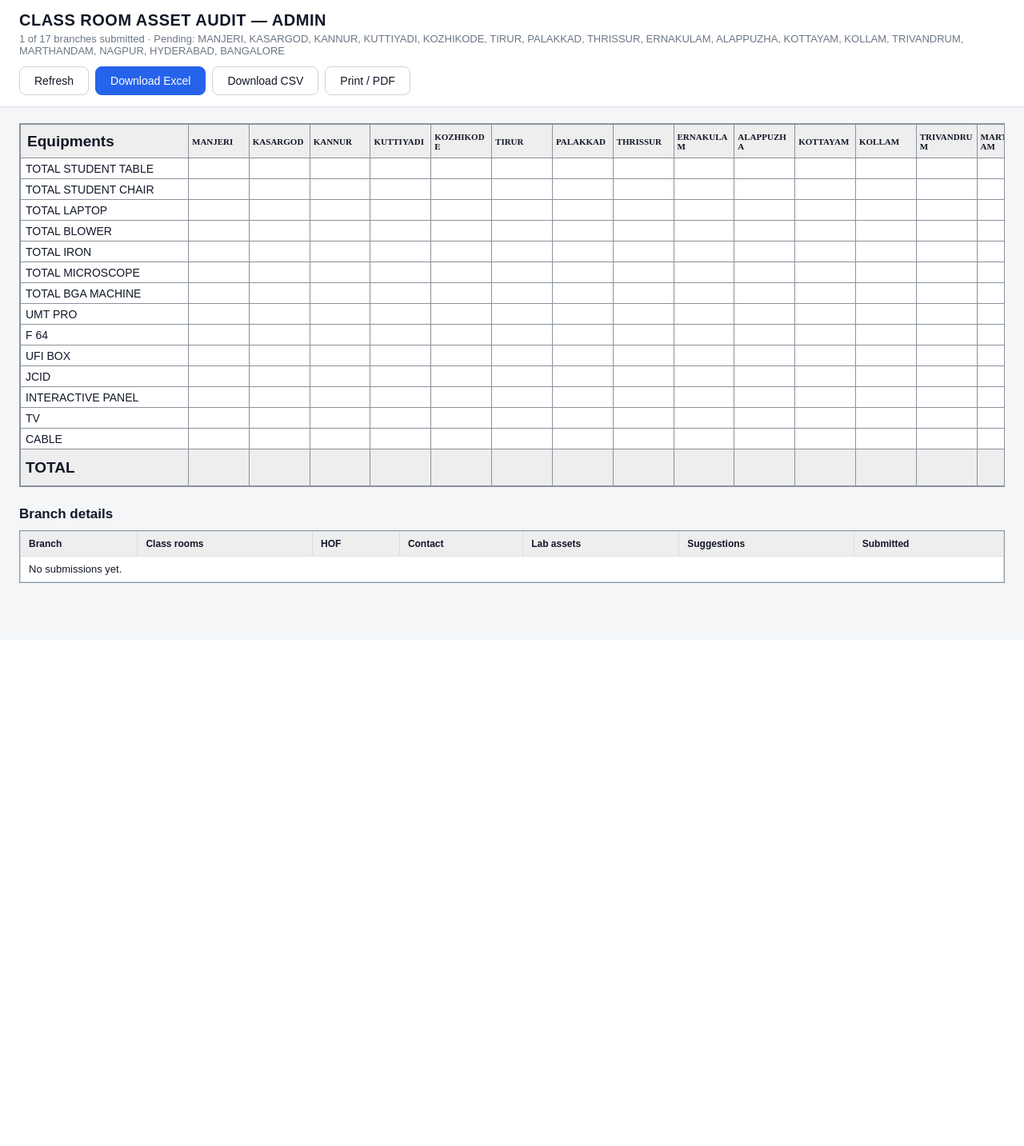
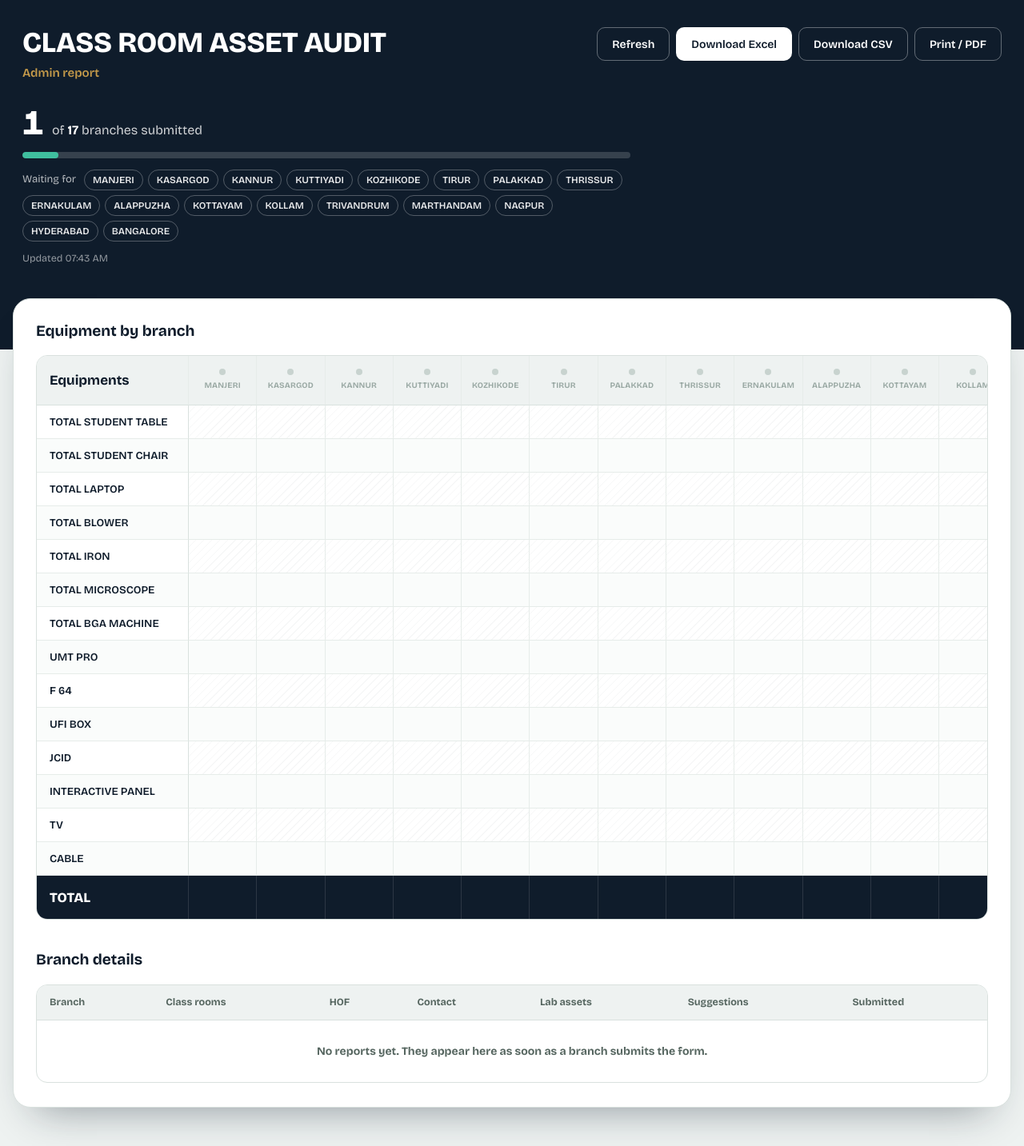
Before and after one commit to magnusda01-ship-it/CLASS-ROOM-ASSET-AUDIT, a Flask app: page /admin in a window 1280 px wide. Shown: the whole page at 80% size. Before the commit the page ends 729 px from the top, so only its background shows below. Run offline with Flask 3, Linux system fonts and the light colour scheme; tables that the repository leaves empty hold one stand-in row (values such as "Sample post"); lists and menus that the app fills with data are empty.

Commit message:
Deploy current asset audit app
Co-authored-by: Copilot <223556219+Copilot@users.noreply.github.com>

```diff
--- a/asset_audit/asset_audit/asset_audit/app.py
+++ b/asset_audit/asset_audit/asset_audit/app.py
@@ -11,7 +11,11 @@ from functools import wraps
 from flask import Flask, Response, jsonify, render_template, request, send_file
 
 app = Flask(__name__)
-DB = os.path.join(os.path.dirname(os.path.abspath(__file__)), "audit.db")
+# On Render, set DATABASE_PATH to a file on a persistent disk (e.g. /var/data/audit.db)
+# so the data survives restarts and redeploys.
+DB = os.environ.get("DATABASE_PATH") or os.path.join(
+    os.path.dirname(os.path.abspath(__file__)), "audit.db"
+)
 
 # Set ADMIN_PASSWORD in the environment to protect the admin window.
 # If it is not set, the admin window is open (fine for local testing only).
--- a/asset_audit/asset_audit/asset_audit/requirements.txt
+++ b/asset_audit/asset_audit/asset_audit/requirements.txt
@@ -1,2 +1,3 @@
 flask>=3.0
 openpyxl>=3.1
+gunicorn>=22.0
--- /dev/null
+++ b/asset_audit/asset_audit/asset_audit/static/admin.css
@@ -0,0 +1,157 @@
+:root {
+  --ink: #0f1c2b;
+  --board: #0b6b57;
+  --board-tint: #e8f4f0;
+  --mist: #eef2f1;
+  --paper: #ffffff;
+  --line: #d9e1de;
+  --soft: #e6ece9;
+  --muted: #566660;
+  --faint: #9aa9a4;
+  --brass: #c49a4a;
+  --alert: #b3261e;
+}
+
+* { box-sizing: border-box; }
+
+body {
+  margin: 0;
+  background: var(--mist);
+  color: var(--ink);
+  font-family: "Bricolage Grotesque", system-ui, -apple-system, "Segoe UI", Arial, sans-serif;
+  font-size: 15px;
+  line-height: 1.5;
+  -webkit-font-smoothing: antialiased;
+}
+
+/* ---------------------------------------------------------- header band */
+.hero { background: var(--ink); color: #fff; padding: 34px 28px 104px; }
+.hero-inner { max-width: 1700px; margin: 0 auto; }
+.top { display: flex; justify-content: space-between; align-items: flex-start; gap: 20px; flex-wrap: wrap; }
+.hero h1 { margin: 0; font-size: clamp(26px, 3.4vw, 36px); font-weight: 800; line-height: 1.1; letter-spacing: -0.01em; }
+.subtitle { margin: 6px 0 0; color: var(--brass); font-size: 15px; font-weight: 600; }
+
+.toolbar { display: flex; gap: 8px; flex-wrap: wrap; }
+.btn {
+  font: inherit; font-size: 14px; font-weight: 600;
+  height: 42px; padding: 0 18px; border-radius: 10px; cursor: pointer;
+  display: inline-flex; align-items: center; text-decoration: none;
+  border: 1.5px solid transparent; transition: background-color .15s, border-color .15s;
+}
+.btn-solid { background: #fff; color: var(--ink); }
+.btn-solid:hover { background: var(--board-tint); }
+.btn-line { background: transparent; color: #fff; border-color: rgba(255, 255, 255, 0.35); }
+.btn-line:hover { border-color: #fff; }
+.btn:focus-visible { outline: 3px solid var(--brass); outline-offset: 2px; }
+
+/* branch progress */
+.progress { margin-top: 30px; max-width: 760px; }
+.big { display: flex; align-items: baseline; gap: 10px; }
+.big strong { font-size: 44px; font-weight: 800; line-height: 1; font-variant-numeric: tabular-nums; }
+.big span { color: rgba(255, 255, 255, 0.8); font-size: 16px; }
+.big b { font-weight: 700; color: #fff; }
+.track { height: 8px; border-radius: 999px; background: rgba(255, 255, 255, 0.16); margin: 14px 0 14px; overflow: hidden; }
+.track i { display: block; height: 100%; width: 0; background: #3fbf9f; border-radius: 999px; transition: width .6s cubic-bezier(.3, .7, .2, 1); }
+
+.pending { display: flex; flex-wrap: wrap; align-items: center; gap: 6px; }
+.p-label { color: rgba(255, 255, 255, 0.7); font-size: 13px; margin-right: 4px; }
+.chip { font-size: 12px; font-weight: 600; padding: 3px 10px; border-radius: 999px; border: 1px solid rgba(255, 255, 255, 0.28); color: rgba(255, 255, 255, 0.9); }
+.all-done { color: #7fe0c4; font-size: 14px; font-weight: 600; }
+.updated { margin: 12px 0 0; font-size: 12.5px; color: rgba(255, 255, 255, 0.55); }
+.updated.bad { color: #ff9b94; }
+
+/* ---------------------------------------------------------- sheet */
+.sheet {
+  max-width: 1700px;
+  margin: -64px auto 48px;
+  background: var(--paper);
+  border: 1px solid var(--line);
+  border-radius: 22px;
+  padding: 26px 28px 30px;
+  box-shadow: 0 28px 50px -28px rgba(15, 28, 43, 0.45);
+}
+@media (max-width: 1760px) { .sheet { margin-left: 16px; margin-right: 16px; } }
+.sheet h2 { margin: 0 0 16px; font-size: 19px; font-weight: 700; }
+.sheet h2.second { margin-top: 36px; }
+
+.table-wrap { overflow-x: auto; border: 1px solid var(--line); border-radius: 14px; }
+
+/* ---------------------------------------------------------- equipment matrix */
+table.matrix { border-collapse: separate; border-spacing: 0; width: 100%; min-width: 1640px; table-layout: fixed; }
+.matrix th, .matrix td { height: 42px; padding: 0 6px; border-bottom: 1px solid var(--soft); border-right: 1px solid var(--soft); text-align: center; font-variant-numeric: tabular-nums; }
+.matrix tr > *:last-child { border-right: 0; }
+.matrix tbody tr:last-child > * { border-bottom: 0; }
+
+.matrix thead th {
+  background: var(--mist);
+  height: 62px;
+  font-size: 10px;
+  font-weight: 700;
+  letter-spacing: .02em;
+  padding: 0 3px;
+  text-transform: uppercase;
+  vertical-align: middle;
+  border-bottom: 1px solid var(--line);
+}
+.matrix thead th:first-child {
+  width: 190px; text-align: left; padding-left: 16px;
+  font-size: 17px; text-transform: none; letter-spacing: 0;
+}
+.dot { display: block; width: 8px; height: 8px; border-radius: 50%; margin: 0 auto 6px; background: #c8d3cf; }
+.matrix thead th.done .dot { background: var(--board); box-shadow: 0 0 0 3px rgba(11, 107, 87, .15); }
+.matrix thead th:not(.done):not(:first-child) { color: var(--faint); }
+
+.matrix tbody th {
+  position: sticky; left: 0; z-index: 1;
+  text-align: left; padding-left: 16px;
+  font-size: 13.5px; font-weight: 600; white-space: nowrap;
+  background: var(--paper);
+  border-right: 1px solid var(--line);
+}
+.matrix tbody td { font-size: 15px; font-weight: 600; }
+.matrix tbody tr:nth-child(even) > * { background: #fafcfb; }
+.matrix tbody tr:hover > * { background: #eef6f3; }
+.matrix td.zero { color: var(--faint); font-weight: 500; }
+.matrix td.pend { background-image: repeating-linear-gradient(135deg, transparent 0 6px, rgba(15, 28, 43, .035) 6px 7px); }
+
+.matrix tr.total > * {
+  background: var(--ink) !important;
+  color: #fff;
+  height: 54px;
+  font-weight: 800;
+  font-size: 17px;
+  border-color: rgba(255, 255, 255, .12);
+}
+.matrix tr.total th { font-size: 17px; }
+
+/* ---------------------------------------------------------- branch details */
+table.details { border-collapse: collapse; width: 100%; font-size: 14px; }
+.details th, .details td { padding: 12px 16px; text-align: left; vertical-align: top; border-bottom: 1px solid var(--soft); }
+.details thead th { background: var(--mist); font-size: 12.5px; font-weight: 700; color: var(--muted); border-bottom: 1px solid var(--line); }
+.details tbody tr:last-child td { border-bottom: 0; }
+.details tbody tr:hover td { background: #f6faf9; }
+.details td:first-child { font-weight: 700; }
+.details .num { font-variant-numeric: tabular-nums; }
+.details .empty { padding: 28px 16px; color: var(--muted); text-align: center; }
+
+@media (max-width: 640px) {
+  .hero { padding: 26px 16px 96px; }
+  .sheet { padding: 20px 14px 24px; margin-left: 10px; margin-right: 10px; }
+  .big strong { font-size: 36px; }
+}
+@media (prefers-reduced-motion: reduce) { .track i { transition: none; } }
+
+@media print {
+  body { background: #fff; }
+  .toolbar { display: none !important; }
+  .hero { background: #fff; color: var(--ink); padding: 0 0 10px; }
+  .subtitle, .big span, .p-label, .updated { color: var(--muted); }
+  .track, .pending { display: none; }
+  .sheet { margin: 0; border: 0; box-shadow: none; padding: 0; }
+  .table-wrap { overflow: visible; border-radius: 0; }
+  table.matrix { min-width: 0; }
+  .matrix th, .matrix td { font-size: 9px !important; height: 20px; padding: 0 2px; }
+  .matrix thead th { height: 34px; font-size: 7px !important; }
+  .matrix tr.total > * { background: #eee !important; color: #000; }
+  @page { size: landscape; margin: 10mm; }
+}
--- a/asset_audit/asset_audit/asset_audit/static/admin.js
+++ b/asset_audit/asset_audit/asset_audit/static/admin.js
@@ -3,42 +3,64 @@ const $ = (sel) => document.querySelector(sel);
 const esc = (s) =>
   String(s ?? "").replace(/[&<>"']/g, (c) => ({ "&": "&amp;", "<": "&lt;", ">": "&gt;", '"': "&quot;", "'": "&#39;" }[c]));
 
+function setUpdated(text, bad) {
+  const u = $("#updated");
+  u.textContent = text;
+  u.classList.toggle("bad", !!bad);
+}
+
 async function load() {
-  const res = await fetch("/api/report");
+  let res;
+  try {
+    res = await fetch("/api/report");
+  } catch (e) {
+    setUpdated("Could not reach the server. Press Refresh to try again.", true);
+    return;
+  }
   if (!res.ok) {
-    $("#status").textContent = "Could not load the report (" + res.status + ")";
+    setUpdated(`Could not load the report (error ${res.status}). Press Refresh to try again.`, true);
     return;
   }
   const r = await res.json();
 
+  // ----- branch progress -----
+  const n = r.branches.length;
+  const done = r.submitted_count;
+  $("#count").textContent = done;
+  $("#of").textContent = n;
+  $("#fill").style.width = (n ? (done / n) * 100 : 0) + "%";
+  $("#track").setAttribute("aria-valuenow", Math.round(n ? (done / n) * 100 : 0));
+
   const pending = r.branches.filter((b) => !r.details[b]);
-  $("#status").textContent =
-    `${r.submitted_count} of ${r.branches.length} branches submitted` +
-    (pending.length ? ` · Pending: ${pending.join(", ")}` : " · All branches done");
+  $("#pending").innerHTML = pending.length
+    ? '<span class="p-label">Waiting for</span>' + pending.map((b) => `<span class="chip">${esc(b)}</span>`).join("")
+    : '<span class="all-done">All branches have submitted.</span>';
 
-  // ----- main table: equipment rows x branch columns + TOTAL row -----
+  // ----- equipment matrix: equipment rows x branch columns + TOTAL row -----
   let h = "<thead><tr><th>Equipments</th>";
-  r.branches.forEach((b) => (h += `<th>${esc(b)}</th>`));
+  r.branches.forEach((b) => {
+    h += `<th class="${r.details[b] ? "done" : ""}"><i class="dot"></i>${esc(b)}</th>`;
+  });
   h += "</tr></thead><tbody>";
 
   const totals = Object.fromEntries(r.branches.map((b) => [b, 0]));
   r.equipment.forEach((e) => {
-    h += `<tr><th>${esc(e.label)}</th>`;
+    h += `<tr><th scope="row">${esc(e.label)}</th>`;
     r.branches.forEach((b) => {
       const v = r.matrix[e.key][b];
       if (v === null || v === undefined) {
-        h += "<td></td>";
+        h += '<td class="pend"></td>';
       } else {
-        h += `<td>${v}</td>`;
+        h += `<td class="${v === 0 ? "zero" : ""}">${v}</td>`;
         totals[b] += v;
       }
     });
     h += "</tr>";
   });
 
-  h += '<tr class="total"><th>TOTAL</th>';
+  h += '<tr class="total"><th scope="row">TOTAL</th>';
   r.branches.forEach((b) => {
-    h += `<td>${r.details[b] ? totals[b] : ""}</td>`;
+    h += `<td>${r.details[b] ? totals[b].toLocaleString("en-IN") : ""}</td>`;
   });
   h += "</tr></tbody>";
   $("#sheet").innerHTML = h;
@@ -51,13 +73,15 @@ async function load() {
     const x = r.details[b];
     if (!x) return;
     any = true;
-    d += `<tr><td>${esc(b)}</td><td>${x.classroom_count}</td><td>${esc(x.hof_name)}</td>` +
-         `<td>${esc(x.hof_contact)}</td><td>${esc(x.lab_assets)}</td>` +
-         `<td>${esc(x.suggestions)}</td><td>${esc(x.submitted)}</td></tr>`;
+    d += `<tr><td>${esc(b)}</td><td class="num">${x.classroom_count}</td><td>${esc(x.hof_name)}</td>` +
+         `<td class="num">${esc(x.hof_contact)}</td><td>${esc(x.lab_assets)}</td>` +
+         `<td>${esc(x.suggestions)}</td><td class="num">${esc(x.submitted)}</td></tr>`;
   });
-  if (!any) d += '<tr><td colspan="7">No submissions yet.</td></tr>';
+  if (!any) d += '<tr><td colspan="7" class="empty">No reports yet. They appear here as soon as a branch submits the form.</td></tr>';
   d += "</tbody>";
   $("#details").innerHTML = d;
+
+  setUpdated("Updated " + new Date().toLocaleTimeString([], { hour: "2-digit", minute: "2-digit" }), false);
 }
 
 $("#refresh").addEventListener("click", load);
--- a/asset_audit/asset_audit/asset_audit/templates/admin.html
+++ b/asset_audit/asset_audit/asset_audit/templates/admin.html
@@ -3,27 +3,42 @@
 <head>
   <meta charset="utf-8">
   <meta name="viewport" content="width=device-width, initial-scale=1">
-  <title>Asset Audit - Admin</title>
-  <link rel="stylesheet" href="{{ url_for('static', filename='style.css') }}">
+  <title>Class room asset audit - Admin</title>
+  <link rel="preconnect" href="https://fonts.googleapis.com">
+  <link rel="preconnect" href="https://fonts.gstatic.com" crossorigin>
+  <link href="https://fonts.googleapis.com/css2?family=Bricolage+Grotesque:opsz,wght@12..96,400..800&display=swap" rel="stylesheet">
+  <link rel="stylesheet" href="{{ url_for('static', filename='admin.css') }}">
 </head>
 <body>
-  <header>
-    <div>
-      <h1>CLASS ROOM ASSET AUDIT &mdash; ADMIN</h1>
-      <p id="status" class="muted">Loading…</p>
+  <section class="hero">
+    <div class="hero-inner">
+      <div class="top">
+        <div>
+          <h1>CLASS ROOM ASSET AUDIT</h1>
+          <p class="subtitle">Admin report</p>
+        </div>
+        <div class="toolbar">
+          <button id="refresh" class="btn btn-line">Refresh</button>
+          <a class="btn btn-solid" href="/api/export.xlsx">Download Excel</a>
+          <a class="btn btn-line" href="/api/export.csv">Download CSV</a>
+          <button id="print" class="btn btn-line">Print / PDF</button>
+        </div>
+      </div>
+
+      <div class="progress">
+        <div class="big"><strong id="count">0</strong><span>of <b id="of">17</b> branches submitted</span></div>
+        <div class="track" id="track" role="progressbar" aria-label="Branches submitted" aria-valuemin="0" aria-valuemax="100" aria-valuenow="0"><i id="fill"></i></div>
+        <div id="pending" class="pending"></div>
+        <p id="updated" class="updated"></p>
+      </div>
     </div>
-    <div class="toolbar">
-      <button id="refresh" class="ghost">Refresh</button>
-      <a class="btn primary" href="/api/export.xlsx">Download Excel</a>
-      <a class="btn ghost" href="/api/export.csv">Download CSV</a>
-      <button id="print" class="ghost">Print / PDF</button>
-    </div>
-  </header>
+  </section>
 
-  <main>
-    <div class="table-wrap"><table id="sheet" class="sheet"></table></div>
+  <main class="sheet">
+    <h2>Equipment by branch</h2>
+    <div class="table-wrap"><table id="sheet" class="matrix"></table></div>
 
-    <h2>Branch details</h2>
+    <h2 class="second">Branch details</h2>
     <div class="table-wrap"><table id="details" class="details"></table></div>
   </main>
 
```
